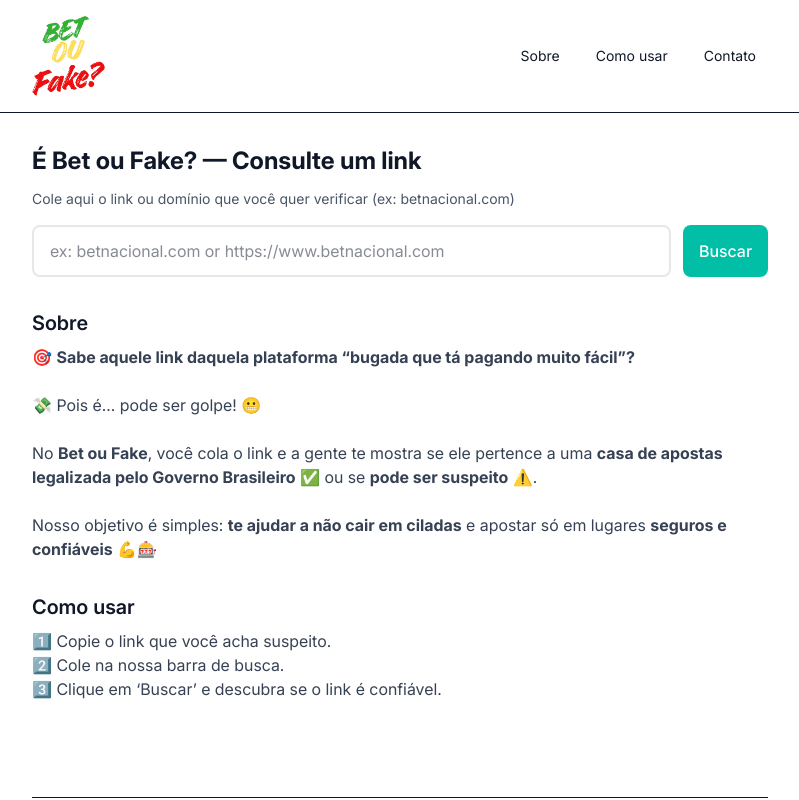
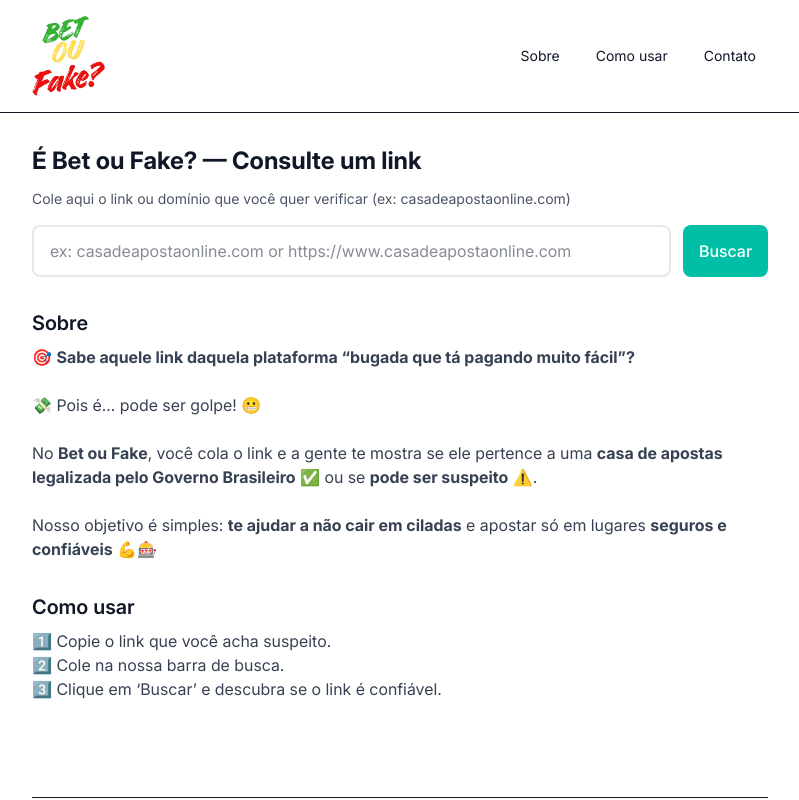
Before and after one commit to guerber-dev/bet-url-verificator, a React (Vite) app: page / in a window 1280 px wide. Shown: the top 800 px of the page, without its empty margins (240-1039 px from the left). Built offline with nearby package versions, Linux system fonts and the light colour scheme; no server answers.

Commit message:
update example domain in input and error messages to casadeapostaonline.com

```diff
--- a/src/pages/Home.tsx
+++ b/src/pages/Home.tsx
@@ -57,7 +57,7 @@ export function Home() {
 					</h1>
 					<p className='text-sm text-gray-600 mb-4'>
 						Cole aqui o link ou domínio que você quer verificar (ex:
-						betnacional.com)
+						casadeapostaonline.com)
 					</p>
 
 					<form
@@ -72,7 +72,7 @@ export function Home() {
 							className='flex-1 rounded-lg border-2 border-gray-200 px-4 py-3 focus:outline-none focus:ring-2 focus:ring-primary'
 							id={inputId}
 							onChange={e => setInput(e.target.value)}
-							placeholder='ex: betnacional.com or https://www.betnacional.com'
+							placeholder='ex: casadeapostaonline.com or https://www.casadeapostaonline.com'
 							value={input}
 						/>
 						<button
@@ -186,7 +186,7 @@ function SearchResult({result}: {result: any}) {
 					<div className='font-semibold text-red-700'>Link inválido</div>
 					<div className='text-sm text-red-600'>
 						O link informado não é válido. Verifique se digitou corretamente
-						(ex: betnacional.com).
+						(ex: casadeapostaonline.com).
 					</div>
 				</div>
 			</div>
```
